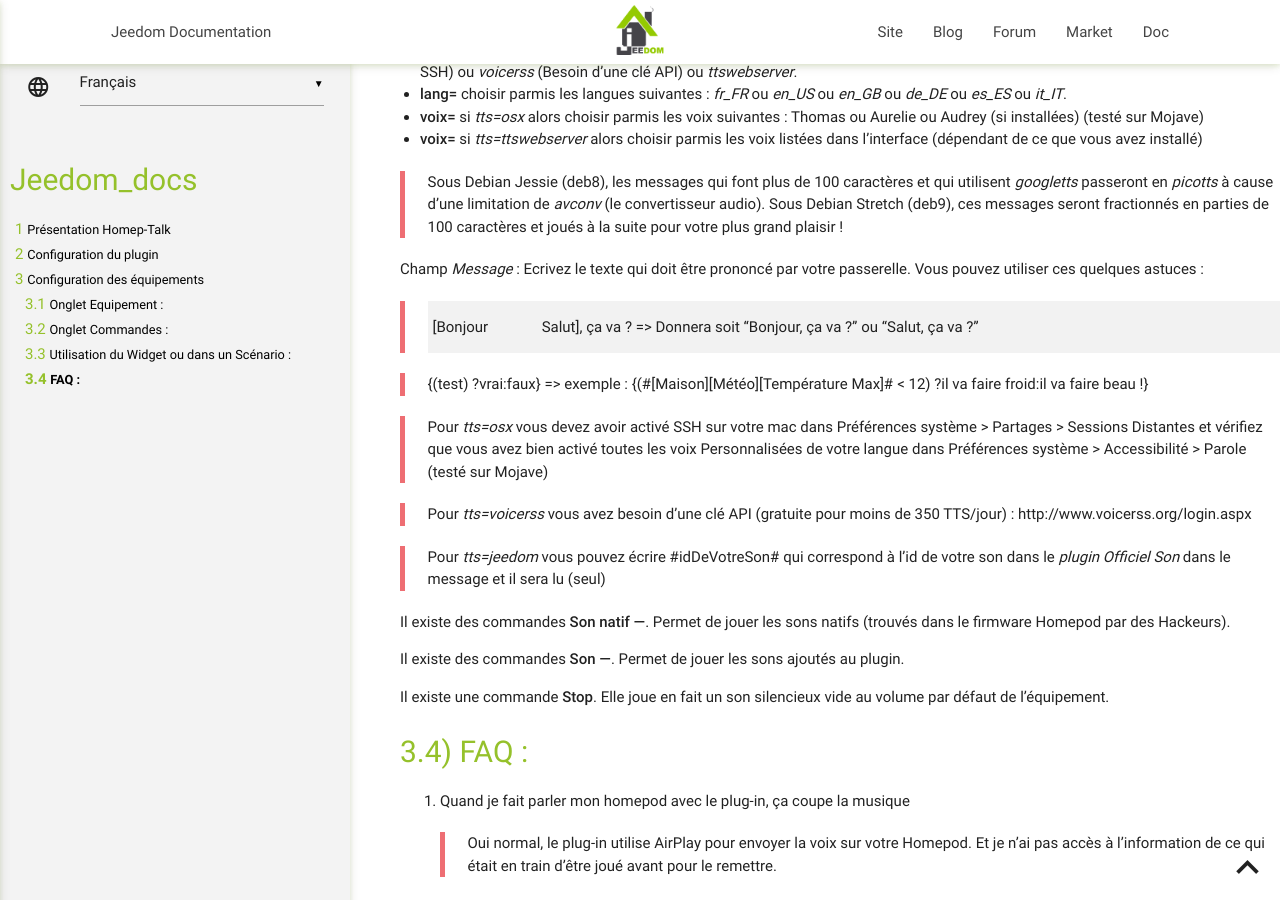
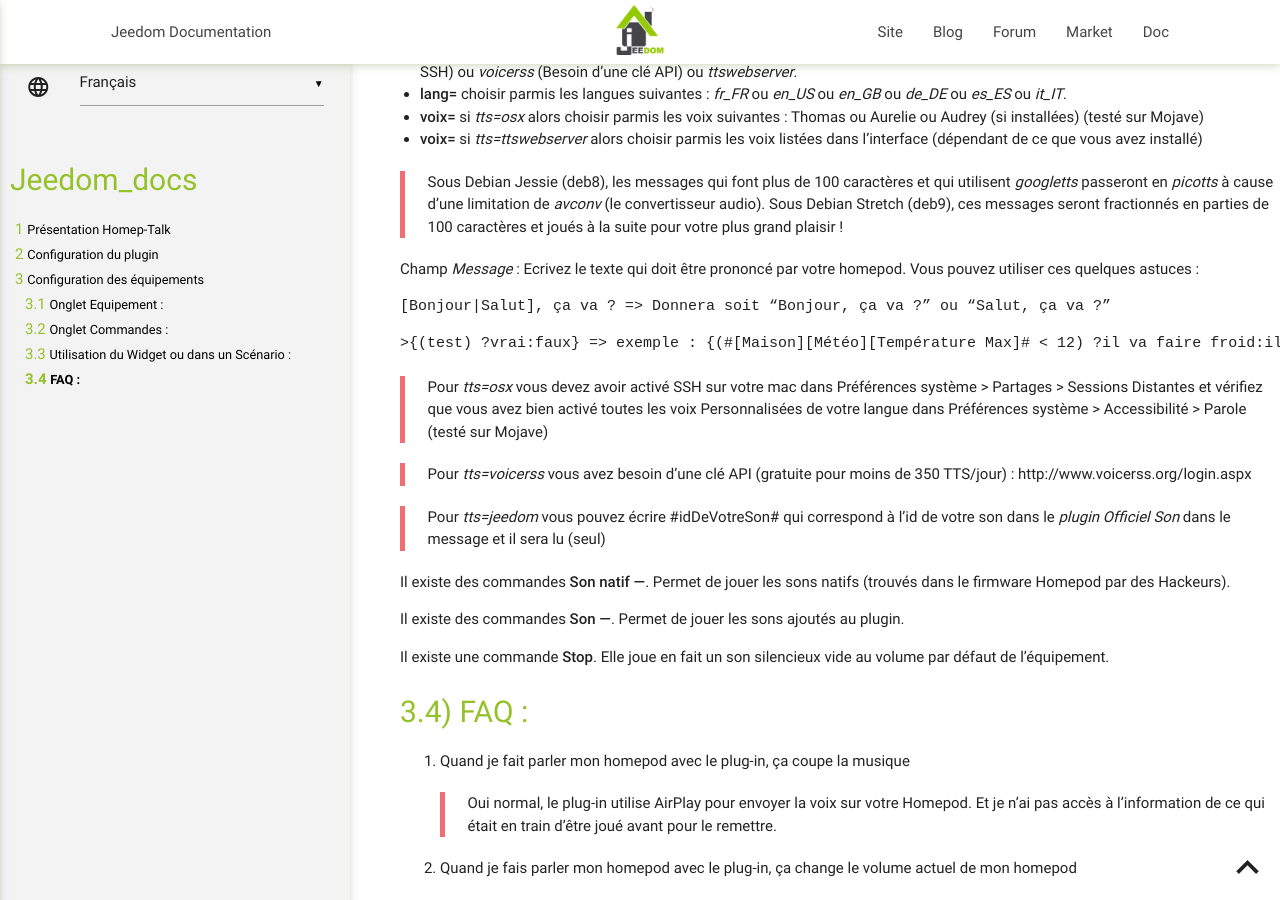
Before and after one commit to NebzHB/jeedom_docs, a Jekyll site: the page built from plugins/homepTalk/fr_FR/index.md, in a window 1280 px wide and 900 px high, scrolled down 1515 px. Built offline with Jekyll 4.4.1, drawn with Linux system fonts in a browser that asks for light colours; our own code applies the rules of GitHub Pages for plain Markdown files.

Commit message:
Update index.md

````diff
--- a/plugins/homepTalk/fr_FR/index.md
+++ b/plugins/homepTalk/fr_FR/index.md
@@ -71,12 +71,14 @@
 
 >Sous Debian Jessie (deb8), les messages qui font plus de 100 caractères et qui utilisent *googletts* passeront en *picotts* à cause d'une limitation de *avconv* (le convertisseur audio). Sous Debian Stretch (deb9), ces messages seront fractionnés en parties de 100 caractères et joués à la suite pour votre plus grand plaisir !
 
-Champ *Message* : Ecrivez le texte qui doit être prononcé par votre passerelle.
+Champ *Message* : Ecrivez le texte qui doit être prononcé par votre homepod.
 Vous pouvez utiliser ces quelques astuces :
->[Bonjour|Salut], ça va ? => Donnera soit “Bonjour, ça va ?” ou “Salut, ça va ?”
-
+```
+[Bonjour|Salut], ça va ? => Donnera soit “Bonjour, ça va ?” ou “Salut, ça va ?”
+```
+```
 >{(test) ?vrai:faux} => exemple : {(#[Maison][Météo][Température Max]# < 12) ?il va faire froid:il va faire beau !}
-
+```
 >Pour *tts=osx* vous devez avoir activé SSH sur votre mac dans Préférences système > Partages > Sessions Distantes et vérifiez que vous avez bien activé toutes les voix Personnalisées de votre langue dans Préférences système > Accessibilité > Parole  (testé sur Mojave)
 
 >Pour *tts=voicerss* vous avez besoin d'une clé API (gratuite pour moins de 350 TTS/jour) : http://www.voicerss.org/login.aspx
````
